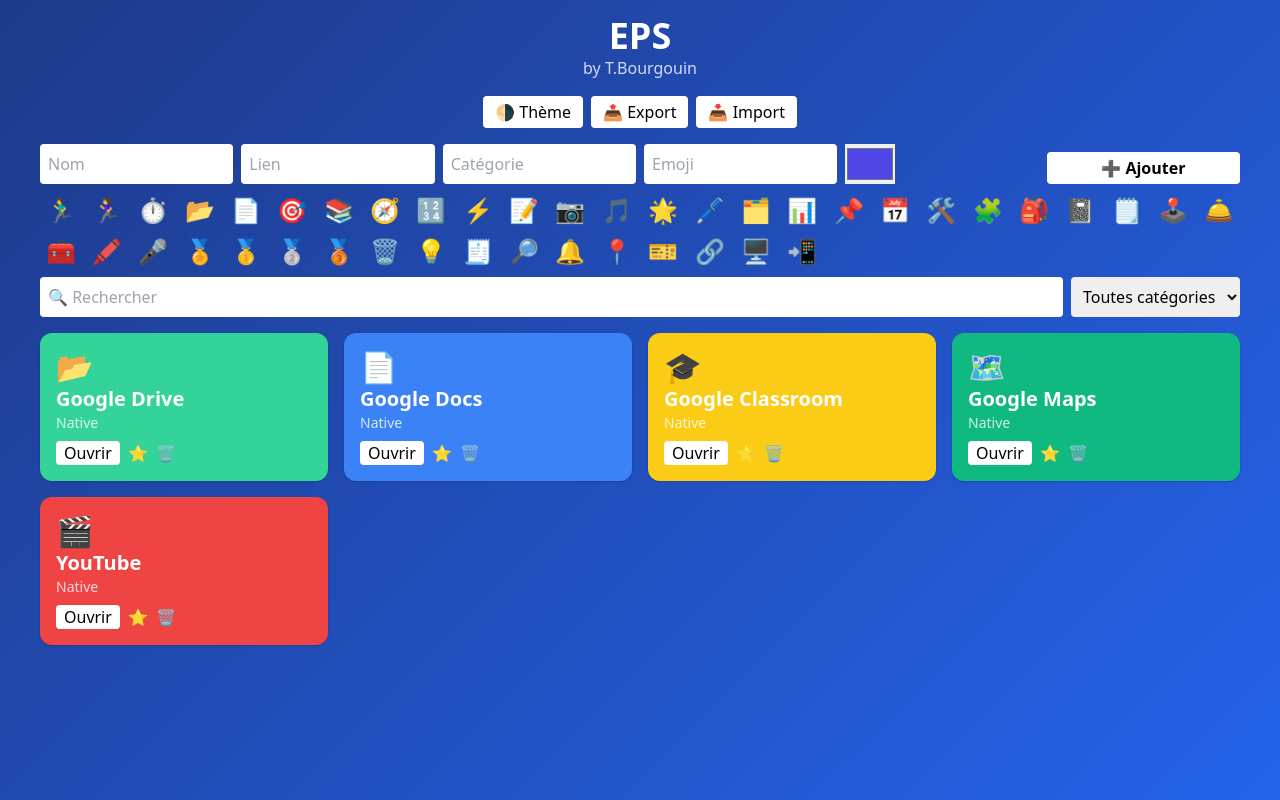
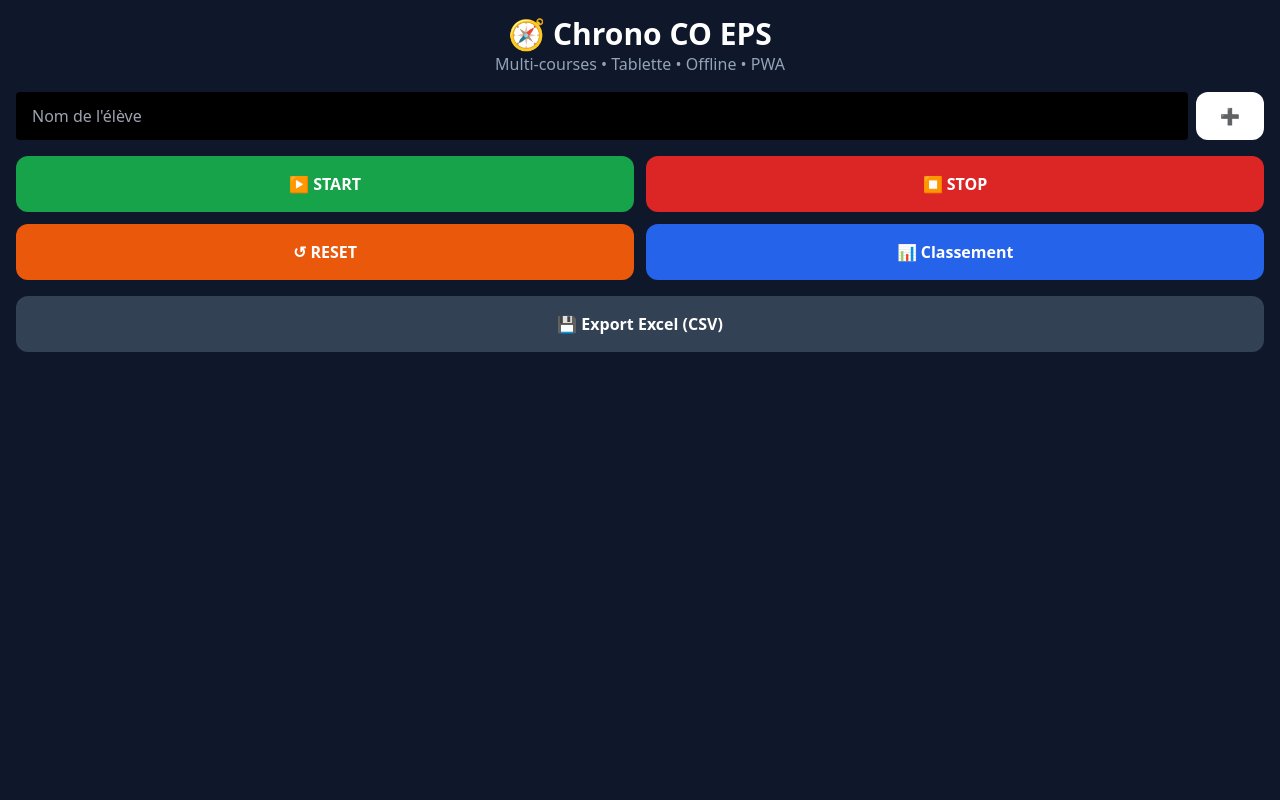
Before and after one commit to bourgouinthomas/eps-co-chrono, a plain HTML site: page index.html in a window 1280 px wide. Drawn offline with nearby package versions, Linux system fonts and the light colour scheme.

Commit message:
Update index.html

```diff
--- a/index.html
+++ b/index.html
@@ -3,207 +3,185 @@
 <head>
 <meta charset="UTF-8">
 <meta name="viewport" content="width=device-width, initial-scale=1.0">
-<title>EPS</title>
+<title>Chrono CO EPS</title>
+
 <script src="https://cdn.tailwindcss.com"></script>
+<link rel="manifest" href="manifest.json">
+
+<script>
+if ("serviceWorker" in navigator) {
+  navigator.serviceWorker.register("service-worker.js")
+    .then(()=>console.log("Service Worker OK"))
+    .catch(err=>console.log("SW failed", err));
+}
+</script>
+
 <style>
-:root { --bg1:#1e3a8a; --bg2:#2563eb; }
-.light { --bg1:#e0f2fe; --bg2:#bae6fd; }
-body { background:linear-gradient(135deg,var(--bg1),var(--bg2)); min-height:100vh;color:white; }
-.card { transition:.2s; cursor:grab; }
-.card:hover { transform:scale(1.03); box-shadow:0 0 15px rgba(0,0,0,0.4); }
-.emoji-grid { display:grid; grid-template-columns:repeat(auto-fill,minmax(40px,1fr)); gap:5px; max-height:150px; overflow:auto; margin-bottom:0.5rem; }
-.emoji-grid button { font-size:1.5rem; cursor:pointer; transition:0.2s; }
-.emoji-grid button:hover { transform:scale(1.2); }
+html,body{margin:0;height:100%;background:#0f172a;color:white}
+.card{background:#020617}
+button,input{font-size:1.25rem}
 </style>
 </head>
-<body class="p-4">
-<div class="max-w-[1200px] mx-auto">
 
-<header class="text-center mb-4">
-<h1 class="text-4xl font-bold">EPS</h1>
-<p class="opacity-80">by T.Bourgouin</p>
+<body>
+
+<header class="text-center py-4">
+<h1 class="text-3xl font-bold">🧭 Chrono CO EPS</h1>
+<p class="text-slate-400">Multi-courses • Tablette • Offline • PWA</p>
 </header>
 
-<!-- CONTROLES -->
-<div class="flex flex-wrap gap-2 justify-center mb-4">
-<button id="themeBtn" class="bg-white text-black px-3 py-1 rounded">🌗 Thème</button>
-<button id="exportBtn" class="bg-white text-black px-3 py-1 rounded">📤 Export</button>
-<label class="bg-white text-black px-3 py-1 rounded cursor-pointer">
-📥 Import<input type="file" hidden id="importInput">
-</label>
+<div class="px-4 mb-4 flex gap-2">
+<input id="newName" placeholder="Nom de l'élève"
+ class="flex-1 bg-black text-white rounded px-4 py-3">
+<button onclick="addStudent()"
+ class="bg-white text-black px-6 rounded-xl font-bold">➕</button>
 </div>
 
-<!-- AJOUT -->
-<div class="grid sm:grid-cols-6 gap-2 mb-2">
-<input id="name" placeholder="Nom" class="p-2 rounded text-black">
-<input id="url" placeholder="Lien" class="p-2 rounded text-black">
-<input id="cat" placeholder="Catégorie" class="p-2 rounded text-black">
-<input id="icon" placeholder="Emoji" class="p-2 rounded text-black" readonly>
-<input id="color" type="color" value="#4f46e5" class="h-10">
-<button id="addBtn" type="button" class="bg-white text-black rounded font-bold mt-2">➕ Ajouter</button>
+<div class="grid grid-cols-2 gap-3 px-4 mb-4">
+<button onclick="startAll()" class="bg-green-600 py-4 rounded-xl font-bold">▶ START</button>
+<button onclick="stopAll()" class="bg-red-600 py-4 rounded-xl font-bold">⏹ STOP</button>
+<button onclick="resetAll()" class="bg-orange-600 py-4 rounded-xl font-bold">↺ RESET</button>
+<button onclick="showResults()" class="bg-blue-600 py-4 rounded-xl font-bold">📊 Classement</button>
 </div>
 
-<!-- GRILLE EMOJIS -->
-<div class="emoji-grid" id="emojiGrid"></div>
+<div id="list" class="px-4 space-y-3"></div>
 
-<!-- FILTRES -->
-<div class="flex gap-2 mb-4">
-<input id="search" placeholder="🔍 Rechercher" class="flex-1 p-2 rounded text-black">
-<select id="filterCat" class="p-2 rounded text-black">
-<option value="">Toutes catégories</option>
-</select>
-</div>
-
-<!-- CARTES -->
-<div id="apps" class="grid grid-cols-1 sm:grid-cols-2 md:grid-cols-3 lg:grid-cols-4 gap-4"></div>
-
+<div class="px-4 mt-4">
+<button onclick="exportCSV()"
+ class="w-full bg-slate-700 py-4 rounded-xl font-bold">
+💾 Export Excel (CSV)
+</button>
 </div>
 
 <script>
-// ==========================
-// THEME
-// ==========================
-let theme = localStorage.getItem("theme")||"dark";
-if(theme==="light") document.body.classList.add("light");
-document.getElementById("themeBtn").addEventListener("click", () => {
-    theme = theme==="dark"?"light":"dark";
-    document.body.classList.toggle("light");
-    localStorage.setItem("theme", theme);
-});
+let students = JSON.parse(localStorage.getItem("chronoCO")) || [];
+let ticker=null;
 
-// ==========================
-// DONNÉES
-// ==========================
-let apps = JSON.parse(localStorage.getItem("hubApps")||"[]");
+function save(){localStorage.setItem("chronoCO",JSON.stringify(students));}
+function fmt(ms){ const s=Math.floor(ms/1000); return `${String(Math.floor(s/60)).padStart(2,"0")}:${String(s%60).padStart(2,"0")}`; }
 
-// Applis natives
-const nativeApps = [
-  { name: "Google Drive", url: "https://drive.google.com", icon: "📂", cat: "Native", color: "#34d399" },
-  { name: "Google Docs", url: "https://docs.google.com", icon: "📄", cat: "Native", color: "#3b82f6" },
-  { name: "Google Classroom", url: "https://classroom.google.com", icon: "🎓", cat: "Native", color: "#facc15" },
-  { name: "Google Maps", url: "geo:0,0?q=", icon: "🗺️", cat: "Native", color: "#10b981" },
-  { name: "YouTube", url: "https://youtube.com", icon: "🎬", cat: "Native", color: "#ef4444" }
-];
-// Ajouter natives si non présentes
-let added=false;
-nativeApps.forEach(n=>{
-  if(!apps.some(a=>a.name===n.name && a.cat==="Native")){
-    apps.push(n);
-    added=true;
+function startTicker(){
+  if(ticker) return;
+  ticker=setInterval(()=>{
+    const now=performance.now();
+    students.forEach(s=>{
+      if(s.running){
+        s.elapsed = now - s.start;
+        const el = document.getElementById("t"+s.id);
+        if(el) el.textContent = fmt(s.elapsed);
       }
     });
-if(added) localStorage.setItem("hubApps", JSON.stringify(apps));
+  },200);
+}
+function stopTicker(){ clearInterval(ticker); ticker=null; }
 
-// ==========================
-// EMOJIS
-// ==========================
-const emojis = ["🏃‍♂️","🏃‍♀️","⏱️","📂","📄","🎯","📚","🧭","🔢","⚡","📝","📷","🎵","🌟","🖊️","🗂️","📊","📌","📅","🛠️","🧩","🎒","📓","🗒️","🕹️","🛎️","🧰","🖍️","🎤","🏅","🥇","🥈","🥉","🗑️","💡","🧾","🔎","🔔","📍","🎫","🔗","🖥️","📲"];
-const emojiGrid=document.getElementById("emojiGrid");
-const iconInput=document.getElementById("icon");
-emojis.forEach(e=>{
-  const btn=document.createElement("button");
-  btn.innerText=e;
-  btn.type="button";
-  btn.addEventListener("click", ()=>{ iconInput.value=e; iconInput.focus(); });
-  emojiGrid.appendChild(btn);
+function addStudent(){
+  const input=document.getElementById("newName");
+  const name=input.value.trim();
+  if(!name){alert("Nom requis");return;}
+  students.push({id:Date.now(),name,elapsed:0,start:0,running:false,races:[]});
+  input.value=""; save(); render();
+}
+function rename(id){
+  const s=students.find(e=>e.id===id);
+  const n=prompt("Modifier le nom :",s.name);
+  if(n){s.name=n;save();render();}
+}
+function removeStudent(id){
+  if(!confirm("Supprimer cet élève ?"))return;
+  students=students.filter(s=>s.id!==id);
+  save();render();
+}
+
+function startAll(){
+  const now=performance.now();
+  students.forEach(s=>{
+    if(!s.running){ s.start=now-s.elapsed; s.running=true; }
   });
+  startTicker(); save(); render();
+}
+function stopAll(){ students.forEach(s=>s.running=false); stopTicker(); save(); render();}
+function resetAll(){
+  if(!confirm("Réinitialiser tous les chronos ?"))return;
+  students.forEach(s=>{s.elapsed=0;s.running=false;});
+  stopTicker(); save(); render();
+}
+function toggle(id){
+  const s=students.find(e=>e.id===id);
+  if(!s.running){
+    s.start=performance.now()-s.elapsed;
+    s.running=true;
+    startTicker();
+  } else s.running=false;
+  save(); render();
+}
+function resetOne(id){
+  const s=students.find(e=>e.id===id);
+  s.elapsed=0;s.running=false; save(); render();
+}
 
-// ==========================
-// AJOUT APP
-// ==========================
-document.getElementById("addBtn").addEventListener("click", ()=>{
-    const name = document.getElementById("name").value.trim();
-    const url = document.getElementById("url").value.trim();
-    const cat = document.getElementById("cat").value.trim();
-    const icon = iconInput.value || "🔗";
-    const color = document.getElementById("color").value;
+function validateOne(id){
+  const s=students.find(e=>e.id===id);
+  if(s.elapsed<=0) return;
+  s.races.push({date:new Date().toLocaleString(),time:s.elapsed});
+  s.elapsed=0;s.running=false; save(); render();
+}
 
-    if(!name || !url){ alert("Nom et lien obligatoires"); return; }
-
-    apps.push({id:Date.now(), name, url, cat, icon, color, fav:false});
-    localStorage.setItem("hubApps", JSON.stringify(apps));
-
-    document.getElementById("name").value="";
-    document.getElementById("url").value="";
-    document.getElementById("cat").value="";
-    iconInput.value="";
-    render();
-});
-
-// ==========================
-// RENDER CARTES
-// ==========================
-let dragIndex=null;
 function render(){
-    const list=document.getElementById("apps");
-    const cats=[...new Set(apps.map(a=>a.cat).filter(Boolean))];
-    document.getElementById("filterCat").innerHTML='<option value="">Toutes catégories</option>'+cats.map(c=>`<option>${c}</option>`).join("");
-
-    const search=document.getElementById("search").value.toLowerCase();
-    const filterCat=document.getElementById("filterCat").value;
-
-    list.innerHTML="";
-    apps
-      .filter(a => a.name.toLowerCase().includes(search))
-      .filter(a => !filterCat || a.cat===filterCat)
-      .sort((a,b)=>b.fav-a.fav)
-      .forEach((a,i)=>{
-        const card=document.createElement("div");
-        card.className="card p-4 rounded-xl shadow";
-        card.draggable=true;
-        card.style.background=a.color;
-        card.ondragstart=()=>dragStart(i);
-        card.ondragover=(e)=>e.preventDefault();
-        card.ondrop=()=>drop(i);
-
-        // contenu
-        card.innerHTML=`
-            <div class="text-3xl">${a.icon}</div>
-            <h2 class="text-xl font-bold">${a.name}</h2>
-            <p class="text-sm opacity-80">${a.cat||""}</p>
-            <div class="mt-2 flex gap-2">
-                <button class="open-btn bg-white text-black px-2 rounded">Ouvrir</button>
-                <button class="fav-btn">⭐</button>
-                <button class="del-btn">🗑️</button>
+  const box=document.getElementById("list"); box.innerHTML="";
+  students.forEach(s=>{
+    box.innerHTML+=`
+    <div class="card p-4 rounded-xl border border-slate-700">
+      <div class="flex justify-between mb-2">
+        <span class="text-xl font-semibold">${s.name}</span>
+        <div class="space-x-2">
+          <button onclick="rename(${s.id})" class="bg-slate-600 px-2 rounded text-white">✏️</button>
+          <button onclick="removeStudent(${s.id})" class="bg-red-700 px-2 rounded text-white">✖</button>
         </div>
-        `;
-        list.appendChild(card);
-
-        // EVENTS boutons
-        card.querySelector(".open-btn").addEventListener("click", ()=>window.open(a.url,"_blank"));
-        card.querySelector(".fav-btn").addEventListener("click", ()=>{ a.fav^=1; localStorage.setItem("hubApps", JSON.stringify(apps)); render(); });
-        card.querySelector(".del-btn").addEventListener("click", ()=>{
-            if(a.cat==="Native"){ alert("Impossible de supprimer une appli native"); return; }
-            if(confirm("Supprimer ?")){ apps=apps.filter(app=>app.id!==a.id); localStorage.setItem("hubApps", JSON.stringify(apps)); render(); }
-        });
+      </div>
+      <div id="t${s.id}" class="text-center text-6xl font-mono font-bold mb-3">${fmt(s.elapsed)}</div>
+      <div class="grid grid-cols-3 gap-2">
+        <button onclick="toggle(${s.id})" class="py-3 rounded text-white font-bold ${s.running ? 'bg-red-600' : 'bg-green-600'}">
+          ${s.running ? 'STOP' : 'START'}
+        </button>
+        <button onclick="resetOne(${s.id})" class="bg-orange-600 py-3 rounded text-white font-bold">RESET</button>
+        <button onclick="validateOne(${s.id})" class="bg-emerald-600 py-3 rounded text-white font-bold">💾</button>
+      </div>
+      <div class="text-sm text-slate-400 mt-2">Courses : ${s.races.length}</div>
+    </div>`;
   });
 }
 
-// ==========================
-// DRAG & DROP
-// ==========================
-function dragStart(i){dragIndex=i;}
-function drop(i){ if(dragIndex===null) return; const moved=apps.splice(dragIndex,1)[0]; apps.splice(i,0,moved); dragIndex=null; localStorage.setItem("hubApps", JSON.stringify(apps)); render(); }
+function showResults(){
+  const rows=[];
+  students.forEach(s=>{
+    if(s.races.length){
+      const last=s.races.at(-1).time;
+      const best=Math.min(...s.races.map(r=>r.time));
+      rows.push({name:s.name,last,best});
+    }
+  });
+  rows.sort((a,b)=>a.last-b.last);
+  const w=window.open("");
+  w.document.write(`<h1>Classement</h1><table border="1" cellpadding="8"><tr><th>#</th><th>Nom</th><th>Dernière</th><th>Meilleure</th></tr>`);
+  rows.forEach((r,i)=>{w.document.write(`<tr><td>${i+1}</td><td>${r.name}</td><td>${fmt(r.last)}</td><td>${fmt(r.best)}</td></tr>`);});
+  w.document.write(`</table>`);
+}
 
-// ==========================
-// EXPORT / IMPORT
-// ==========================
-document.getElementById("exportBtn").addEventListener("click", ()=>{
-    const blob=new Blob([JSON.stringify(apps)],{type:"application/json"});
+function exportCSV(){
+  let csv="Nom;Numéro de course;Date;Temps\n";
+  students.forEach(s=>{
+    s.races.forEach((r,i)=>{
+      csv+=`${s.name};${i+1};${r.date};${fmt(r.time)}\n`;
+    });
+  });
+  const blob=new Blob([csv],{type:"text/csv"});
   const a=document.createElement("a");
   a.href=URL.createObjectURL(blob);
-    a.download="hub-backup.json";
+  a.download="chrono_CO_EPS.csv";
   a.click();
-});
-document.getElementById("importInput").addEventListener("change", e=>{
-    const r=new FileReader();
-    r.onload=()=>{ apps=JSON.parse(r.result); localStorage.setItem("hubApps", JSON.stringify(apps)); render(); };
-    r.readAsText(e.target.files[0]);
-});
+}
 
-// ==========================
-// INITIAL RENDER
-// ==========================
 render();
 </script>
 </body>
```
Lines whose indentation alone changed are shown as unchanged.
